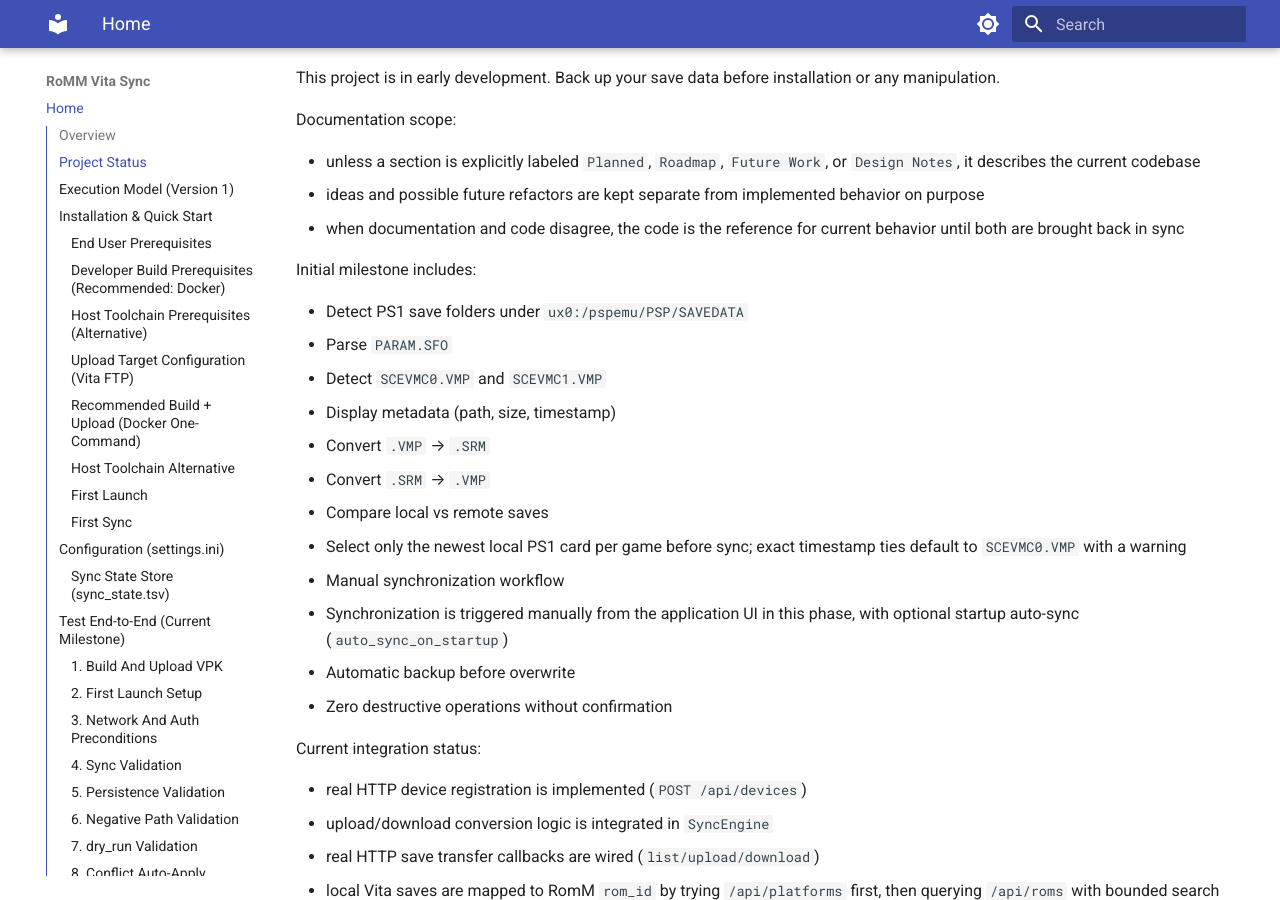
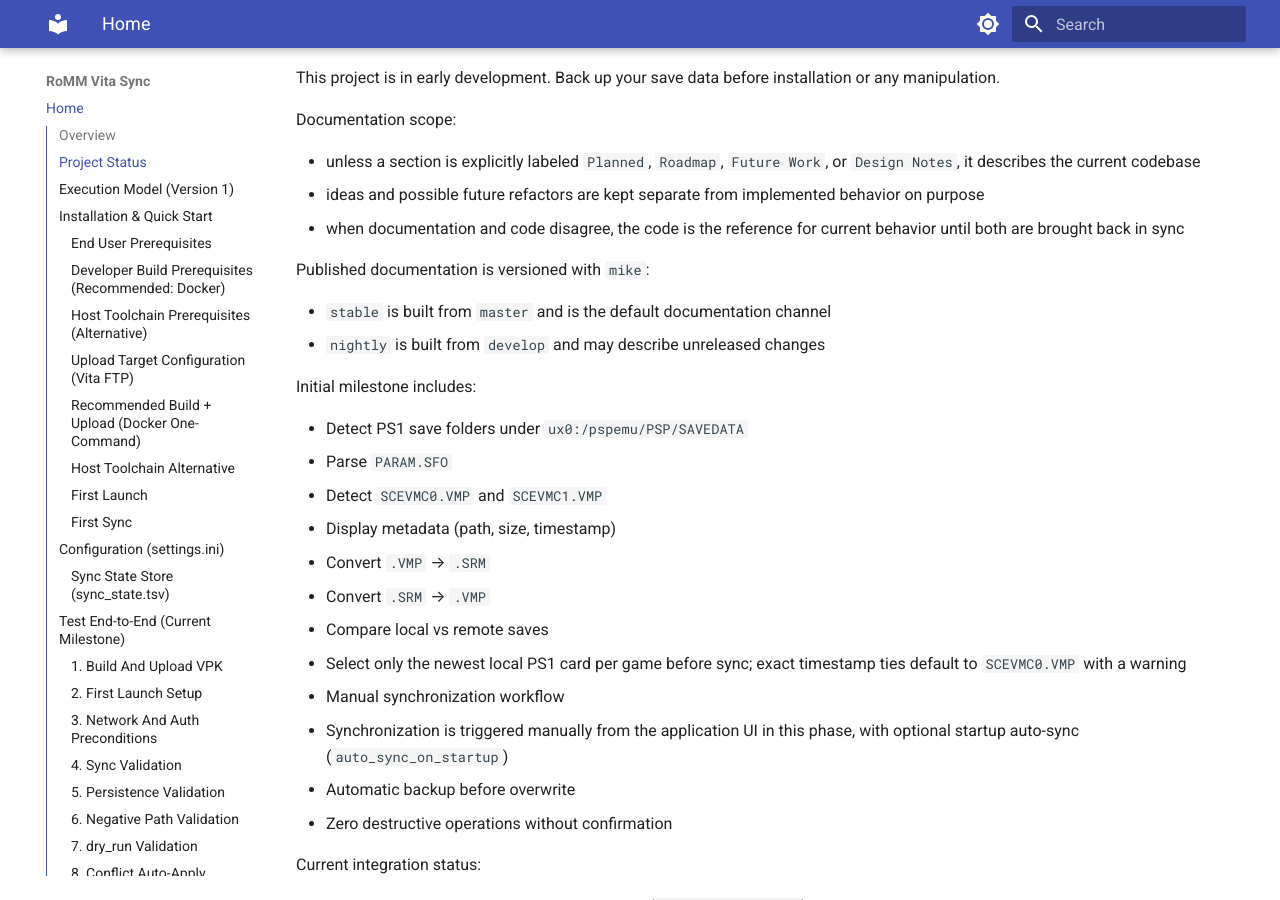
Before and after one commit to sangimed/romm-vita-sync, an MkDocs documentation site: the page built from docs/index.md, in a window 1280 px wide and 900 px high, scrolled down 1151 px. Built offline with MkDocs 1.6.1 and Material for MkDocs 9.7.7, drawn with Linux system fonts in a browser that asks for light colours; the version menu is left out.

Commit message:
feat(docs): add versioned documentation for stable and nightly

```diff
--- a/docs/index.md
+++ b/docs/index.md
@@ -34,6 +34,11 @@ Documentation scope:
 - unless a section is explicitly labeled `Planned`, `Roadmap`, `Future Work`, or `Design Notes`, it describes the current codebase
 - ideas and possible future refactors are kept separate from implemented behavior on purpose
 - when documentation and code disagree, the code is the reference for current behavior until both are brought back in sync
+
+Published documentation is versioned with `mike`:
+
+- `stable` is built from `master` and is the default documentation channel
+- `nightly` is built from `develop` and may describe unreleased changes
 
 Initial milestone includes:
 
--- a/mkdocs.yml
+++ b/mkdocs.yml
@@ -1,4 +1,5 @@
 site_name: RoMM Vita Sync
+site_url: https://sangimed.github.io/romm-vita-sync/
 docs_dir: docs
 theme:
   name: material
@@ -19,5 +20,13 @@ theme:
       toggle:
         icon: material/brightness-4
         name: Switch to light mode
+plugins:
+  - search
+  - mike:
+      alias_type: redirect
+extra:
+  version:
+    provider: mike
+    default: stable
 nav:
   - Home: index.md
--- /dev/null
+++ b/requirements-docs.txt
@@ -0,0 +1,3 @@
+mkdocs>=1.6,<2
+mkdocs-material>=9,<10
+mike>=2.1,<3
```
Also changed, not shown: README.md (+2 -1 lines), 1 other file.
